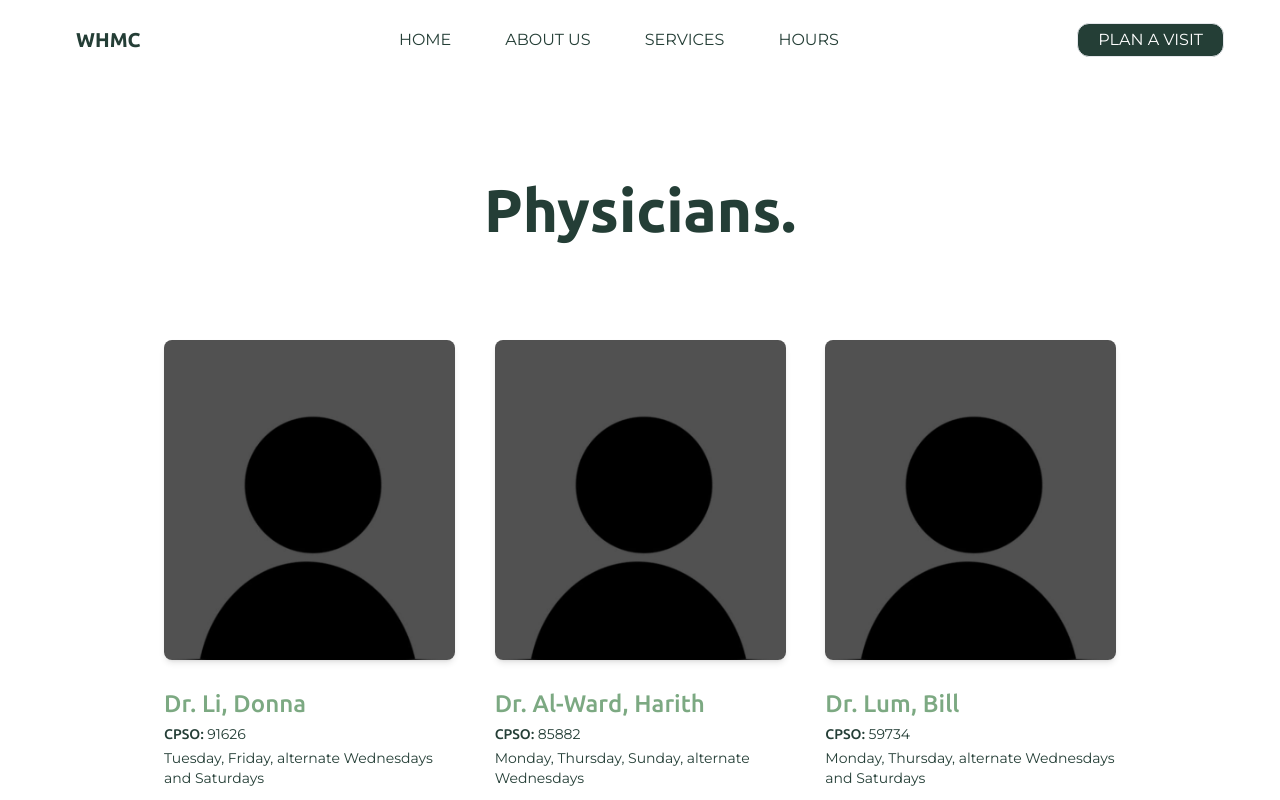
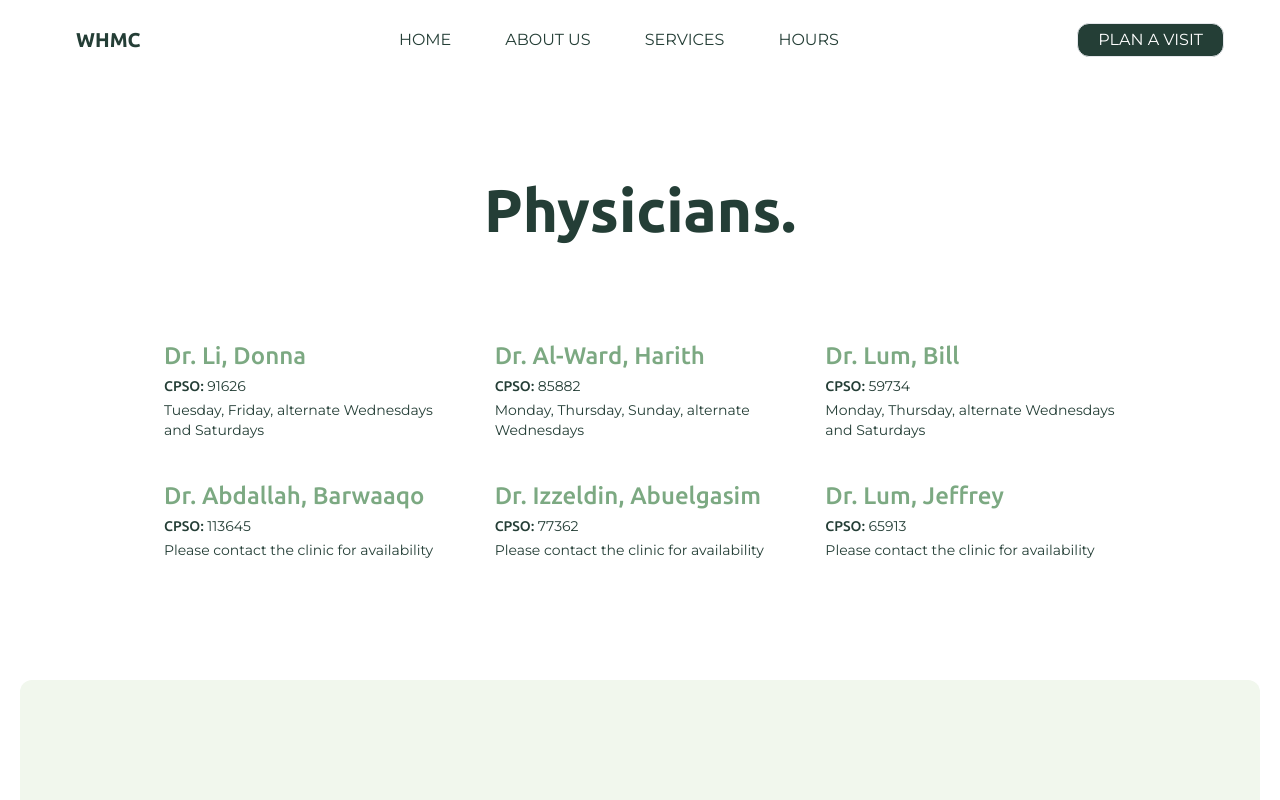
Before and after one commit to johanbphilip/whmc-website, a React (Vite) app: page /our-team in a window 1280 px wide. Shown: the top 800 px of the page. Built offline with nearby package versions, Linux system fonts and the light colour scheme.

Commit message:
added sitemap

```diff
--- a/src/components/Doctor.jsx
+++ b/src/components/Doctor.jsx
@@ -3,13 +3,13 @@ import defaultProfile from '../assets/profile-pic-default.jpg';
 
 export const Doctor = ({ doctor }) => {
   return (
-    <div className="justify-top xxs:gap-2 flex flex-col items-center md:gap-4 lg:gap-7">
-      <img
+    <div className="justify-top flex flex-col items-center xxs:gap-2 md:gap-4 lg:gap-7">
+      {/* <img
         src={doctor.image ? doctor.image : defaultProfile}
         className="hover-images w-full rounded-lg object-cover md:h-80"
-      ></img>
-      <div className="xxs:gap-0 xxs:text-xs flex w-full flex-col justify-evenly text-left xs:text-sm md:gap-1 md:text-base lg:text-sm">
-        <h2 className="xxs:text-lg font-ubuntu font-medium text-lightGreen md:text-2xl">
+      ></img> */}
+      <div className="flex w-full flex-col justify-evenly text-left xxs:gap-0 xxs:text-xs xs:text-sm md:gap-1 md:text-base lg:text-sm">
+        <h2 className="font-ubuntu font-medium text-lightGreen xxs:text-lg md:text-2xl">
           {doctor.name}
         </h2>
         <p>
@@ -26,13 +26,13 @@ export const Doctor = ({ doctor }) => {
 
 export const Profile = ({ profile }) => {
   return (
-    <div className="justify-top xxs:gap-2 flex flex-col items-center md:gap-4 lg:gap-7">
+    <div className="justify-top flex flex-col items-center xxs:gap-2 md:gap-4 lg:gap-7">
       <img
         src={profile.image ? profile.image : defaultProfile}
         className="hover-images w-full rounded-lg object-cover md:h-80"
       ></img>
-      <div className="xxs:gap-0 xxs:text-xs flex w-full flex-col justify-evenly text-left xs:text-sm md:gap-1 md:text-base lg:text-sm">
-        <h2 className="xxs:text-lg font-ubuntu font-medium text-lightGreen md:text-2xl">
+      <div className="flex w-full flex-col justify-evenly text-left xxs:gap-0 xxs:text-xs xs:text-sm md:gap-1 md:text-base lg:text-sm">
+        <h2 className="font-ubuntu font-medium text-lightGreen xxs:text-lg md:text-2xl">
           {profile.name}
         </h2>
         <p>{profile.position}</p>
--- a/src/pages/Team.jsx
+++ b/src/pages/Team.jsx
@@ -28,7 +28,7 @@ export const Team = () => {
         <h1 className="text-center font-ubuntu font-bold xxs:my-10 xxs:text-4xl md:my-20 md:text-6xl">
           Physicians.
         </h1>
-        <section className="lg:px-36">
+        <section className="md:mb-20 lg:px-36">
           <div className="grid w-fit xxs:gap-5 md:grid-cols-2 md:grid-rows-3 lg:grid-cols-3 lg:grid-rows-2 lg:gap-10">
             {doctors.map((doctor, index) => (
               <Doctor doctor={doctor} key={index} />
```
Also changed, not shown: site.webmanifest (deleted), 2 other files (tests, documents, lock files or other folders).
